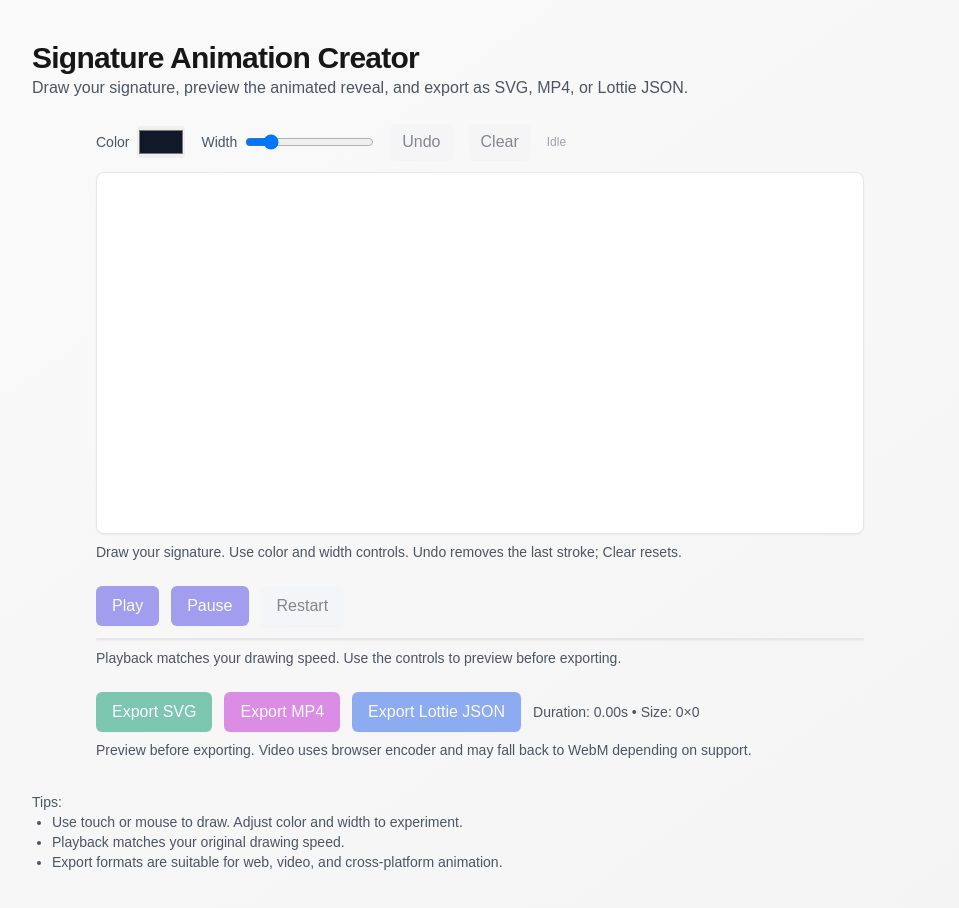
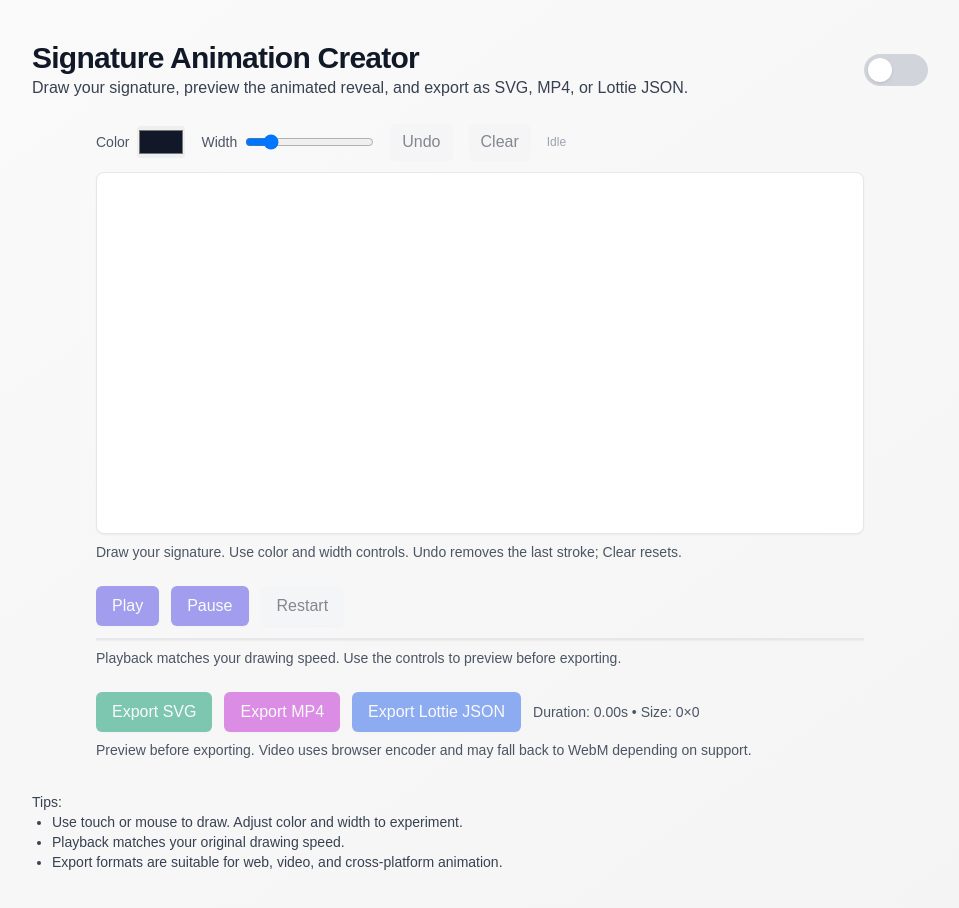
Before and after one commit to Jayanithu/sac, a Next.js app: page / in a window 1280 px wide. Shown: the top 908 px of the page, without its empty margins (160-1119 px from the left). Built offline with nearby package versions, Linux system fonts and the light colour scheme.

Commit message:
feat: add dark mode toggle with local storage persistence

```diff
--- a/src/app/page.tsx
+++ b/src/app/page.tsx
@@ -1,5 +1,5 @@
 "use client";
-import React, { useState } from "react";
+import React, { useEffect, useState } from "react";
 import CanvasSign from "../components/CanvasSign";
 import Preview from "../components/Preview";
 import ExportButtons from "../components/ExportButtons";
@@ -8,19 +8,41 @@ import { Stroke, normalizeTimes } from "../lib/pathUtils";
 export default function Page() {
   const [strokes, setStrokes] = useState<Stroke[]>([]);
   const normalized = normalizeTimes(strokes);
+  const [theme, setTheme] = useState<'light'|'dark'>('light');
+  useEffect(() => {
+    const ls = typeof window !== 'undefined' ? localStorage.getItem('theme') : null;
+    const sysDark = typeof window !== 'undefined' && window.matchMedia && window.matchMedia('(prefers-color-scheme: dark)').matches;
+    const t = (ls === 'dark' || ls === 'light') ? (ls as 'light'|'dark') : (sysDark ? 'dark' : 'light');
+    setTheme(t);
+    const root = document.documentElement;
+    if (t === 'dark') root.classList.add('dark'); else root.classList.remove('dark');
+  }, []);
+  const toggleTheme = () => {
+    const next = theme === 'dark' ? 'light' : 'dark';
+    setTheme(next);
+    const root = document.documentElement;
+    if (next === 'dark') root.classList.add('dark'); else root.classList.remove('dark');
+    localStorage.setItem('theme', next);
+  };
   return (
     <main className="min-h-screen bg-gradient-to-br from-zinc-50 to-zinc-100 dark:from-black dark:to-zinc-900 px-6 py-10">
       <div className="max-w-4xl mx-auto">
-        <header className="mb-6">
-          <h1 className="text-3xl font-semibold tracking-tight">Signature Animation Creator</h1>
-          <p className="text-gray-600 dark:text-zinc-400">Draw your signature, preview the animated reveal, and export as SVG, MP4, or Lottie JSON.</p>
+        <header className="mb-6 flex items-center justify-between">
+          <div>
+            <h1 className="text-3xl font-semibold tracking-tight text-gray-900 dark:text-white">Signature Animation Creator</h1>
+            <p className="text-gray-700 dark:text-zinc-300">Draw your signature, preview the animated reveal, and export as SVG, MP4, or Lottie JSON.</p>
+          </div>
+          <button aria-label="Toggle theme" onClick={toggleTheme} className="relative inline-flex h-8 w-16 items-center rounded-full bg-gray-300 dark:bg-zinc-700 transition">
+            <span className="absolute left-1 inline-block h-6 w-6 rounded-full bg-white shadow transition-transform" style={{ transform: theme === 'dark' ? 'translateX(32px)' : 'translateX(0px)' }} />
+            <span className="sr-only">Theme</span>
+          </button>
         </header>
         <section className="space-y-6">
           <CanvasSign onChange={setStrokes} />
           <Preview strokes={normalized} />
           <ExportButtons strokes={normalized} />
         </section>
-        <footer className="mt-8 text-sm text-gray-600 dark:text-zinc-400">
+        <footer className="mt-8 text-sm text-gray-700 dark:text-zinc-300">
           <p>Tips:</p>
           <ul className="list-disc ml-5">
             <li>Use touch or mouse to draw. Adjust color and width to experiment.</li>
```
